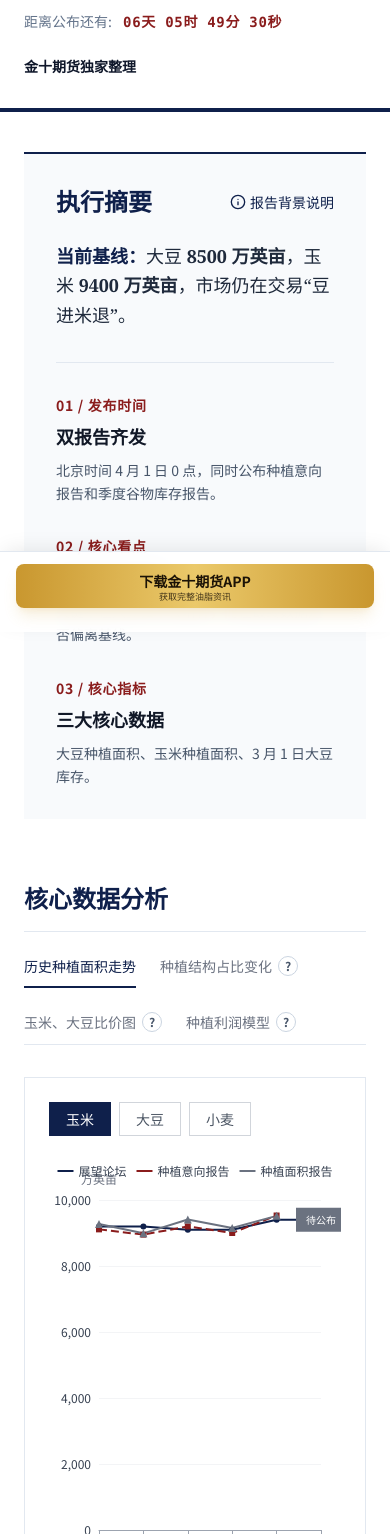
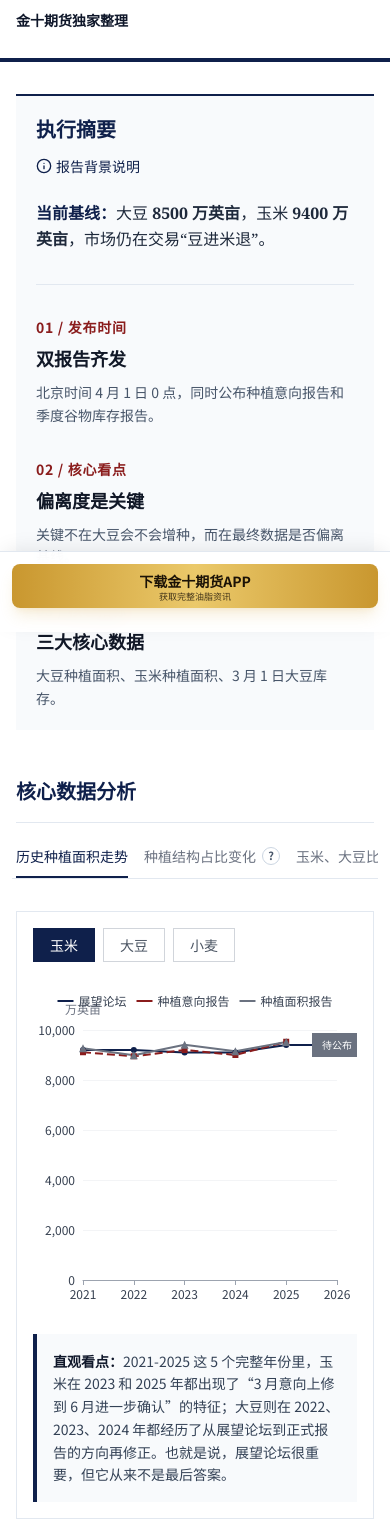
Before and after one commit to anderseric123/pppplaint.github.io, a plain HTML site: page index.html in a window 390 px wide. Shown: the part 212-1746 px from the top of the page. Drawn offline with nearby package versions, Linux system fonts and the light colour scheme.

Commit message:
Update index.html

```diff
--- a/index.html
+++ b/index.html
@@ -1,8 +1,9 @@
+
 <!DOCTYPE html>
 <html lang="zh-CN">
 <head>
     <meta charset="UTF-8">
-    <meta name="viewport" content="width=device-width, initial-scale=1.0">
+    <meta name="viewport" content="width=device-width, initial-scale=1.0, viewport-fit=cover">
     <title>美国农业部3月种植意向报告前瞻</title>
 
     <!-- Tailwind CSS -->
@@ -47,6 +48,7 @@
             background-color: #ffffff;
             color: #111827;
             -webkit-font-smoothing: antialiased;
+            overflow-x: hidden;
         }
         ::selection {
             background-color: #0f204b;
@@ -116,18 +118,59 @@
         .pb-safe-bottom {
             padding-bottom: max(0.75rem, env(safe-area-inset-bottom));
         }
+        .tab-scroll {
+            overflow-x: auto;
+            overflow-y: hidden;
+            -webkit-overflow-scrolling: touch;
+            scrollbar-width: none;
+        }
+        .tab-scroll::-webkit-scrollbar {
+            display: none;
+        }
+        .tab-strip {
+            display: inline-flex;
+            min-width: max-content;
+            gap: 1.25rem;
+        }
+        .tab-pill {
+            flex: 0 0 auto;
+            white-space: nowrap;
+        }
+        .meta-stack {
+            display: grid;
+            grid-template-columns: 1fr;
+            gap: 0.75rem;
+        }
+        @media (max-width: 430px) {
+            .chart-container {
+                height: 320px;
+            }
+            #countdown {
+                letter-spacing: 0.02em;
+                font-size: 0.95rem;
+            }
+            .tab-strip {
+                gap: 1rem;
+                padding-right: 0.5rem;
+            }
+            .info-trigger {
+                width: 1.125rem;
+                height: 1.125rem;
+                font-size: 0.6875rem;
+            }
+        }
     </style>
 </head>
 <body class="min-h-screen font-sans">
 
     <!-- 页头 -->
-    <header class="border-b-4 border-ib-navy pt-12 pb-8 px-6 max-w-5xl mx-auto">
+    <header class="border-b-4 border-ib-navy pt-9 pb-7 px-4 sm:px-6 max-w-5xl mx-auto">
         <div class="mb-4">
-            <h1 class="text-4xl md:text-5xl font-serif font-bold text-slate-900 leading-tight">
+            <h1 class="text-[2rem] sm:text-4xl md:text-5xl font-serif font-bold text-slate-900 leading-tight">
                 美国农业部3月种植意向报告前瞻
             </h1>
         </div>
-        <div class="flex flex-wrap gap-6 items-center border-t border-slate-200 pt-4 mt-6">
+        <div class="meta-stack sm:flex sm:flex-wrap sm:gap-6 sm:items-center border-t border-slate-200 pt-4 mt-6">
             <div class="text-sm font-sans">
                 <span class="text-slate-500 mr-2">报告公布时间:</span>
                 <span class="font-semibold text-ib-navy">北京时间 2026年4月1日 00:00</span>
@@ -142,20 +185,20 @@
         </div>
     </header>
 
-    <main class="max-w-5xl mx-auto px-6 pt-10 pb-32 md:pb-36 space-y-16">
+    <main class="max-w-5xl mx-auto px-4 sm:px-6 pt-8 sm:pt-10 pb-32 md:pb-36 space-y-12 sm:space-y-16">
 
         <!-- 执行摘要 -->
         <section>
-            <div class="border-t-2 border-ib-navy bg-slate-50 p-8">
-                <div class="flex justify-between items-center mb-6">
-                    <h2 class="text-2xl font-serif font-bold text-ib-navy">执行摘要</h2>
+            <div class="border-t-2 border-ib-navy bg-slate-50 p-5 sm:p-8">
+                <div class="flex flex-col items-start gap-3 sm:flex-row sm:justify-between sm:items-center mb-6">
+                    <h2 class="text-xl sm:text-2xl font-serif font-bold text-ib-navy">执行摘要</h2>
                     <button onclick="togglePrimer()" class="text-sm flex items-center gap-1 text-ib-navy hover:text-ib-red transition-colors font-sans font-medium">
                         <svg xmlns="http://www.w3.org/2000/svg" width="16" height="16" viewBox="0 0 24 24" fill="none" stroke="currentColor" stroke-width="2" stroke-linecap="round" stroke-linejoin="round"><circle cx="12" cy="12" r="10"/><path d="M12 16v-4"/><path d="M12 8h.01"/></svg>
                         <span id="primer-btn-text">报告背景说明</span>
                     </button>
                 </div>
 
-                <p class="text-lg font-serif text-slate-800 leading-relaxed mb-8">
+                <p class="text-base sm:text-lg font-serif text-slate-800 leading-relaxed mb-8">
                     <strong class="text-ib-navy">当前基线：</strong>大豆 <strong>8500 万英亩</strong>，玉米 <strong>9400 万英亩</strong>，市场仍在交易“豆进米退”。
                 </p>
 
@@ -200,29 +243,31 @@
 
         <!-- 核心数据 -->
         <section>
-            <h2 class="text-2xl font-serif font-bold text-ib-navy mb-6 border-b border-slate-200 pb-4">核心数据分析</h2>
+            <h2 class="text-xl sm:text-2xl font-serif font-bold text-ib-navy mb-5 sm:mb-6 border-b border-slate-200 pb-4">核心数据分析</h2>
 
-            <div class="flex flex-wrap gap-6 mb-8 border-b border-slate-200">
-                <button id="tab-btn-acreage" onclick="switchTab('acreage')" class="data-tab-btn tab-active pb-3 font-sans text-sm font-medium transition-colors relative">历史种植面积走势</button>
-                <div class="tab-group pb-3">
+            <div class="tab-scroll mb-8 border-b border-slate-200 -mx-1 px-1">
+                <div class="tab-strip">
+                <button id="tab-btn-acreage" onclick="switchTab('acreage')" class="data-tab-btn tab-active tab-pill pb-3 font-sans text-sm font-medium transition-colors relative">历史种植面积走势</button>
+                <div class="tab-group tab-pill pb-3">
                     <button id="tab-btn-share" onclick="switchTab('share')" class="data-tab-btn tab-inactive font-sans text-sm font-medium transition-colors relative">种植结构占比变化</button>
                     <button type="button" onclick="openInfoModal('share', event)" class="info-trigger" aria-label="查看种植结构占比变化说明">?</button>
                 </div>
-                <div class="tab-group pb-3">
+                <div class="tab-group tab-pill pb-3">
                     <button id="tab-btn-ratio" onclick="switchTab('ratio')" class="data-tab-btn tab-inactive font-sans text-sm font-medium transition-colors relative">玉米、大豆比价图</button>
                     <button type="button" onclick="openInfoModal('ratio', event)" class="info-trigger" aria-label="查看玉米、大豆比价图说明">?</button>
                 </div>
-                <div class="tab-group pb-3">
+                <div class="tab-group tab-pill pb-3">
                     <button id="tab-btn-profit" onclick="switchTab('profit')" class="data-tab-btn tab-inactive font-sans text-sm font-medium transition-colors relative">种植利润模型</button>
                     <button type="button" onclick="openInfoModal('profit', event)" class="info-trigger" aria-label="查看种植利润模型说明">?</button>
                 </div>
+                </div>
             </div>
 
-            <div class="bg-white border border-slate-200 p-6">
+            <div class="bg-white border border-slate-200 p-4 sm:p-6">
 
                 <!-- 标签一：种植面积 -->
                 <div id="tab-content-acreage" class="data-tab-content space-y-6">
-                    <div class="flex gap-2">
+                    <div class="flex gap-2 overflow-x-auto pb-1 -mx-1 px-1">
                         <button id="crop-btn-corn" onclick="switchCrop('corn')" class="crop-btn crop-active px-4 py-1.5 text-sm font-sans border transition-colors">玉米</button>
                         <button id="crop-btn-soybeans" onclick="switchCrop('soybeans')" class="crop-btn crop-inactive px-4 py-1.5 text-sm font-sans border transition-colors">大豆</button>
                         <button id="crop-btn-wheat" onclick="switchCrop('wheat')" class="crop-btn crop-inactive px-4 py-1.5 text-sm font-sans border transition-colors">小麦</button>
@@ -235,10 +280,10 @@
 
                 <!-- 标签二：结构占比 -->
                 <div id="tab-content-share" class="data-tab-content hidden space-y-6">
-                    <div class="flex items-center gap-4 text-sm font-sans text-slate-600 mb-2">
+                    <div class="flex flex-wrap items-center gap-2 sm:gap-4 text-sm font-sans text-slate-600 mb-2">
                         <span class="flex items-center gap-1.5"><div class="w-3 h-3 bg-ib-navy"></div> 玉米占比</span>
                         <span class="flex items-center gap-1.5"><div class="w-3 h-3 bg-slate-400"></div> 大豆占比</span>
-                        <span class="text-xs text-slate-400 ml-auto border border-slate-200 px-2 py-1">只看玉米和大豆之间的面积分配</span>
+                        <span class="text-xs text-slate-400 w-full sm:w-auto sm:ml-auto border border-slate-200 px-2 py-1">只看玉米和大豆之间的面积分配</span>
                     </div>
                     <div id="share-chart" class="chart-container"></div>
                     <div class="bg-slate-50 p-4 border-l-4 border-ib-navy text-sm font-sans text-slate-700 leading-relaxed">
@@ -248,7 +293,7 @@
 
                 <!-- 标签三：豆玉比价 -->
                 <div id="tab-content-ratio" class="data-tab-content hidden space-y-6">
-                    <div class="flex items-center gap-4 text-sm font-sans text-slate-600 mb-2">
+                    <div class="flex flex-wrap items-center gap-2 sm:gap-4 text-sm font-sans text-slate-600 mb-2">
                         <span class="text-xs text-slate-500 border border-slate-200 px-2 py-1 bg-slate-50">2.2-2.5 是播种决策模糊区</span>
                         <span class="text-xs text-slate-500 border border-slate-200 px-2 py-1">高于 2.5 倾向多种大豆</span>
                         <span class="text-xs text-slate-500 border border-slate-200 px-2 py-1">低于 2.2 倾向多种玉米</span>
@@ -261,7 +306,7 @@
 
                 <!-- 标签四：利润模型 -->
                 <div id="tab-content-profit" class="data-tab-content hidden space-y-6">
-                    <div class="flex items-center gap-4 text-sm font-sans text-slate-600 mb-2">
+                    <div class="flex flex-wrap items-center gap-2 sm:gap-4 text-sm font-sans text-slate-600 mb-2">
                         <span class="text-xs text-slate-500 border border-slate-200 px-2 py-1 bg-slate-50">利润 = 价格 × 单产 - 成本</span>
                     </div>
                     <div id="profit-chart" class="chart-container"></div>
@@ -279,13 +324,13 @@
         </section>
 
         <!-- 情形观察与后续跟踪 -->
-        <section class="grid grid-cols-1 lg:grid-cols-3 gap-10">
+        <section class="grid grid-cols-1 lg:grid-cols-3 gap-8 sm:gap-10">
             <div class="lg:col-span-2">
-                <h2 class="text-2xl font-serif font-bold text-ib-navy mb-6 border-b border-slate-200 pb-4">情形观察</h2>
+                <h2 class="text-xl sm:text-2xl font-serif font-bold text-ib-navy mb-6 border-b border-slate-200 pb-4">情形观察</h2>
                 <p class="text-sm font-sans text-slate-500 mb-6">口径说明：本模块基于种植面积与库存数据的不同组合情形进行整理，用于帮助理解报告关注点，不对应任何价格方向或交易建议。</p>
 
                 <div class="grid grid-cols-1 md:grid-cols-2 gap-4">
-                    <div class="border border-slate-200 p-5 hover:border-ib-navy transition-colors">
+                    <div class="border border-slate-200 p-4 sm:p-5 hover:border-ib-navy transition-colors">
                         <div class="flex items-center gap-3 mb-3">
                             <span class="w-8 h-8 flex items-center justify-center bg-ib-navy text-white font-bold font-sans text-sm">A</span>
                             <h3 class="font-serif font-bold text-lg">玉米面积低于基线</h3>
@@ -293,7 +338,7 @@
                         <p class="text-sm font-sans text-slate-600 leading-relaxed">若玉米种植面积低于 9400 万英亩，且库存端未显示明显宽松，市场通常会提高对新作供给变化的关注。后续仍需结合天气、播种进度及 6 月最终报告继续观察。</p>
                     </div>
 
-                    <div class="border border-slate-200 p-5 hover:border-ib-navy transition-colors">
+                    <div class="border border-slate-200 p-4 sm:p-5 hover:border-ib-navy transition-colors">
                         <div class="flex items-center gap-3 mb-3">
                             <span class="w-8 h-8 flex items-center justify-center bg-ib-navy text-white font-bold font-sans text-sm">B</span>
                             <h3 class="font-serif font-bold text-lg">大豆面积高于基线</h3>
@@ -301,7 +346,7 @@
                         <p class="text-sm font-sans text-slate-600 leading-relaxed">若大豆种植面积明显高于 8500 万英亩，说明大豆扩种力度强于当前基线设想。后续需要结合季度库存报告、播种节奏以及 6 月最终报告，继续观察新作供给预期是否进一步强化。</p>
                     </div>
 
-                    <div class="border border-slate-200 p-5 hover:border-ib-navy transition-colors">
+                    <div class="border border-slate-200 p-4 sm:p-5 hover:border-ib-navy transition-colors">
                         <div class="flex items-center gap-3 mb-3">
                             <span class="w-8 h-8 flex items-center justify-center bg-ib-navy text-white font-bold font-sans text-sm">C</span>
                             <h3 class="font-serif font-bold text-lg">大豆面积低于基线</h3>
@@ -309,7 +354,7 @@
                         <p class="text-sm font-sans text-slate-600 leading-relaxed">若大豆种植面积低于 8500 万英亩，说明农户扩种意愿弱于官方基线。后续仍需结合库存、天气与播种进度继续观察，判断这种偏离是否会在后续报告中得到确认。</p>
                     </div>
 
-                    <div class="border border-slate-200 p-5 hover:border-ib-navy transition-colors">
+                    <div class="border border-slate-200 p-4 sm:p-5 hover:border-ib-navy transition-colors">
                         <div class="flex items-center gap-3 mb-3">
                             <span class="w-8 h-8 flex items-center justify-center bg-ib-navy text-white font-bold font-sans text-sm">D</span>
                             <h3 class="font-serif font-bold text-lg">面积与库存结合</h3>
@@ -320,7 +365,7 @@
             </div>
 
             <div>
-                <h2 class="text-2xl font-serif font-bold text-ib-navy mb-6 border-b border-slate-200 pb-4">后续跟踪</h2>
+                <h2 class="text-xl sm:text-2xl font-serif font-bold text-ib-navy mb-6 border-b border-slate-200 pb-4">后续跟踪</h2>
                 <div class="relative border-l border-slate-300 ml-3 space-y-8 py-2">
                     <div class="relative pl-6">
                         <div class="absolute w-2.5 h-2.5 bg-ib-navy rounded-full -left-[5px] top-1.5 ring-4 ring-white"></div>
@@ -354,7 +399,7 @@
     </main>
 
     <div class="fixed bottom-0 left-0 w-full z-40 bg-white/95 backdrop-blur-md border-t border-slate-200 shadow-[0_-5px_20px_-5px_rgba(0,0,0,0.1)] pb-safe-bottom">
-        <div class="max-w-5xl mx-auto px-4 py-3 flex gap-3 md:gap-4 items-center">
+        <div class="max-w-5xl mx-auto px-3 sm:px-4 py-3 flex gap-3 md:gap-4 items-center">
             <button
                 id="share-btn"
                 type="button"
@@ -385,9 +430,9 @@
         </div>
     </div>
 
-    <div id="info-modal" class="hidden fixed inset-0 z-50 px-4 py-8">
+    <div id="info-modal" class="hidden fixed inset-0 z-50 px-3 sm:px-4 py-6 sm:py-8">
         <div class="modal-backdrop absolute inset-0" onclick="closeInfoModal()"></div>
-        <div class="relative max-w-2xl mx-auto bg-white border border-slate-200 shadow-2xl">
+        <div class="relative max-w-2xl mx-auto bg-white border border-slate-200 shadow-2xl max-h-[82vh] overflow-y-auto">
             <div class="flex items-start justify-between gap-4 px-6 py-5 border-b border-slate-200">
                 <div>
                     <p class="text-xs tracking-[0.2em] text-slate-400 font-sans mb-2">口径说明</p>
@@ -781,15 +826,31 @@
                     borderColor: "#e5e7eb",
                     textStyle: { color: "#111827", fontFamily: 'Noto Sans SC' },
                     formatter: function(params) {
+                        if (!params || params.length === 0) {
+                            return "";
+                        }
+
+                        const dataIndex = params[0].dataIndex;
                         const year = params[0].axisValue;
-                        const cornAcres = prospectiveMix.corn[params[0].dataIndex];
-                        const soyAcres = prospectiveMix.soybeans[params[0].dataIndex];
-                        return [
-                            `<div style="font-weight:700;margin-bottom:6px;font-family:'Noto Serif SC'">${year}年 3月种植意向报告</div>`,
-                            `<div style="margin:4px 0;">${params[0].marker}玉米占比：${params[0].data}%</div>`,
-                            `<div style="margin:4px 0;">${params[1].marker}大豆占比：${params[1].data}%</div>`,
-                            `<div style="margin-top:6px;color:#6b7280;font-size:12px;">玉米面积：${cornAcres?.toLocaleString("zh-CN")} / 大豆面积：${soyAcres?.toLocaleString("zh-CN")} 万英亩</div>`
-                        ].join("");
+                        const cornAcres = prospectiveMix.corn[dataIndex];
+                        const soyAcres = prospectiveMix.soybeans[dataIndex];
+                        const itemsByName = params.reduce((acc, item) => {
+                            acc[item.seriesName] = item;
+                            return acc;
+                        }, {});
+                        const lines = [
+                            `<div style="font-weight:700;margin-bottom:6px;font-family:'Noto Serif SC'">${year}年 3月种植意向报告</div>`
+                        ];
+
+                        if (itemsByName["玉米占比"]) {
+                            lines.push(`<div style="margin:4px 0;">${itemsByName["玉米占比"].marker}玉米占比：${itemsByName["玉米占比"].data}%</div>`);
+                        }
+                        if (itemsByName["大豆占比"]) {
+                            lines.push(`<div style="margin:4px 0;">${itemsByName["大豆占比"].marker}大豆占比：${itemsByName["大豆占比"].data}%</div>`);
+                        }
+
+                        lines.push(`<div style="margin-top:6px;color:#6b7280;font-size:12px;">玉米面积：${cornAcres?.toLocaleString("zh-CN")} / 大豆面积：${soyAcres?.toLocaleString("zh-CN")} 万英亩</div>`);
+                        return lines.join("");
                     }
                 },
                 legend: {
@@ -823,6 +884,10 @@
                 ]
             };
             shareChart.setOption(option);
+            shareChart.off('legendselectchanged');
+            shareChart.on('legendselectchanged', () => {
+                shareChart.dispatchAction({ type: 'hideTip' });
+            });
         }
 
         function renderRatioChart() {
```
